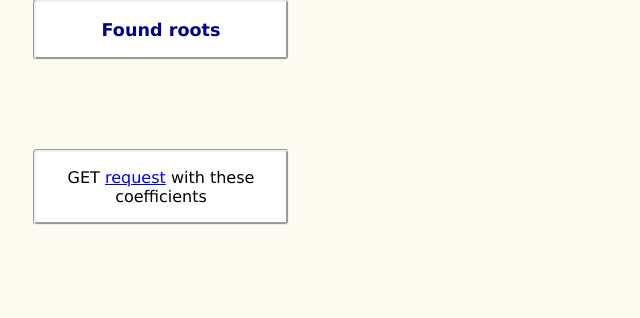
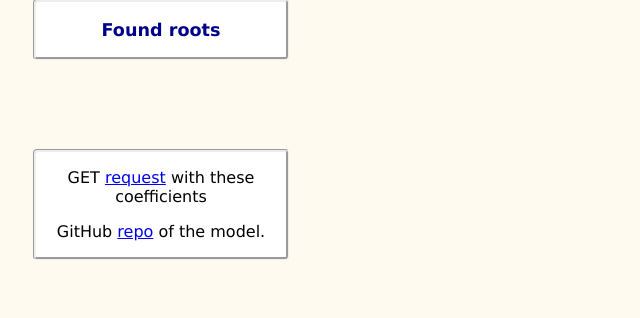
Before and after one commit to andrewha/fastapidemo, a FastAPI app: page / in a window 1280 px wide. Shown: the part 299-617 px from the top of the page, without its empty margins (0-640 px from the left). Run offline with FastAPI, Linux system fonts and the light colour scheme.

Commit message:
Update index.html

```diff
--- a/templates/index.html
+++ b/templates/index.html
@@ -49,6 +49,7 @@
 
         <div class="get">
             <p>GET <a href="/solve?a={{coef_a}}&b={{coef_b}}&c={{coef_c}}" title="/solve?a={{coef_a}}&b={{coef_b}}&c={{coef_c}}">request</a> with these coefficients</p>
+            <p>GitHub <a href="https://github.com/andrewha/lowess_regression/">repo</a> of the model.</p>
         </div>
 
         <div class="plot">
```
